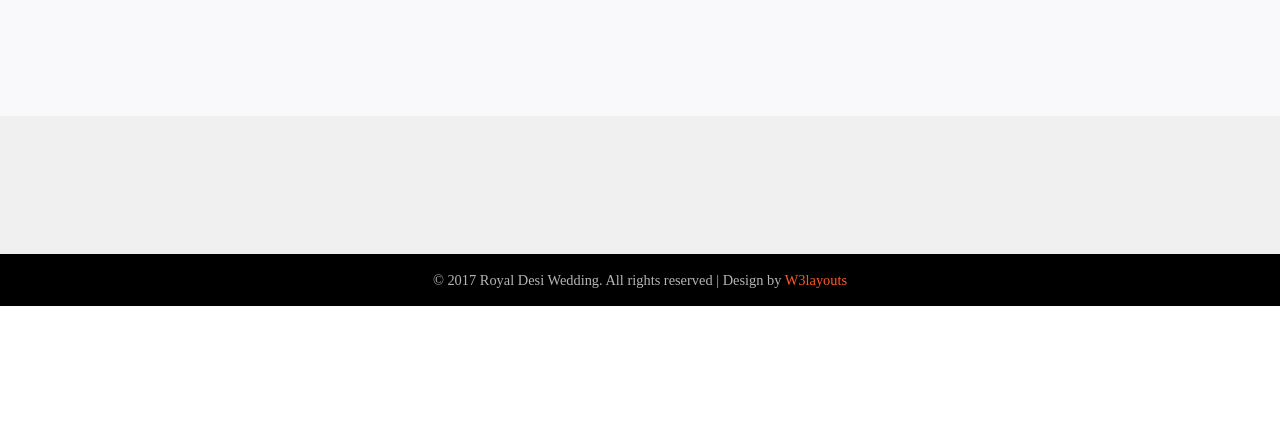
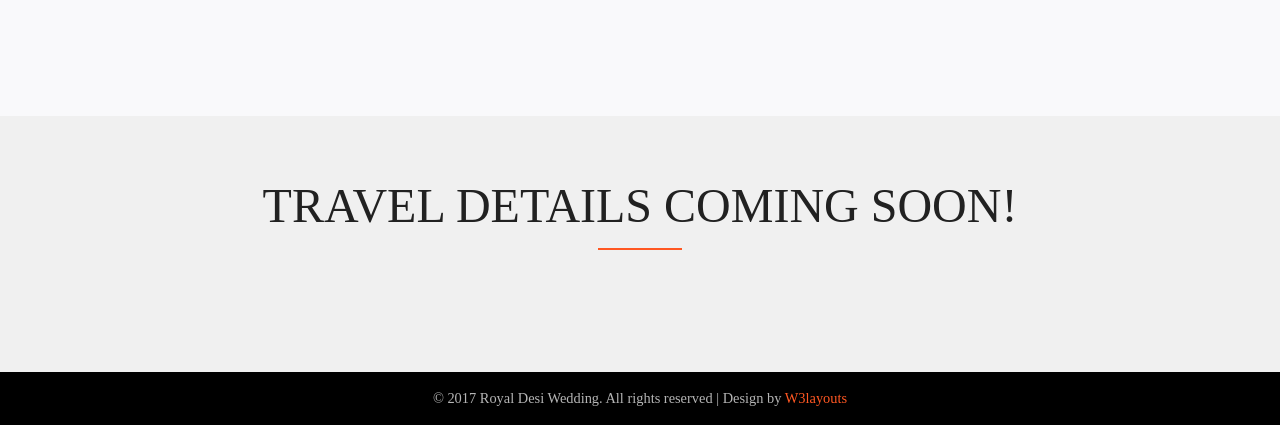
Before and after one commit to Shubh17/Shubh17.github.io, a plain HTML site: page travel.html in a window 1280 px wide. Shown: the part 386-811 px from the top of the page. Drawn offline with Linux system fonts and the light colour scheme; a web font is replaced by a local one.

Commit message:
reformmated travel screen

```diff
--- a/travel.html
+++ b/travel.html
@@ -149,10 +149,11 @@ Smartphone Compatible web template, free webdesigns for Nokia, Samsung, LG, Sony
 	</div>
 	<div class="why-choose-agile">
 		<div class="container">
-			<div>
+			<div class="w3-heading-grid">
+				<h3 style="font-family:Bradley Hand;">Travel Details Coming Soon!</h3>
 
 
-				<div> </div>
+				<div class="agileits-border"> </div>
 
 
 				<!-- SIDHARTH ENTER TEXT HERE -->
@@ -162,6 +163,7 @@ Smartphone Compatible web template, free webdesigns for Nokia, Samsung, LG, Sony
 
 
 				<p id="aboutUS">
+
 				</p>
 
 
```
